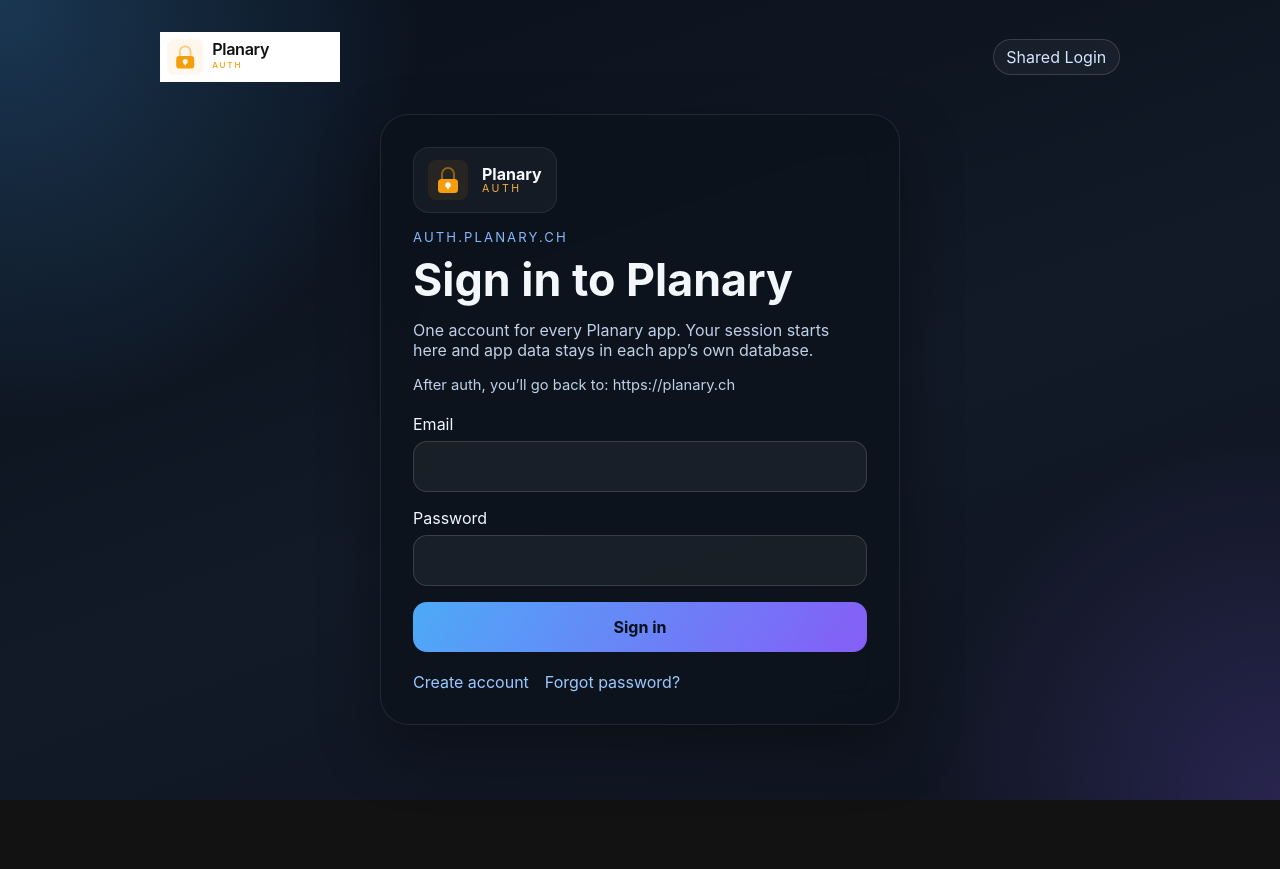
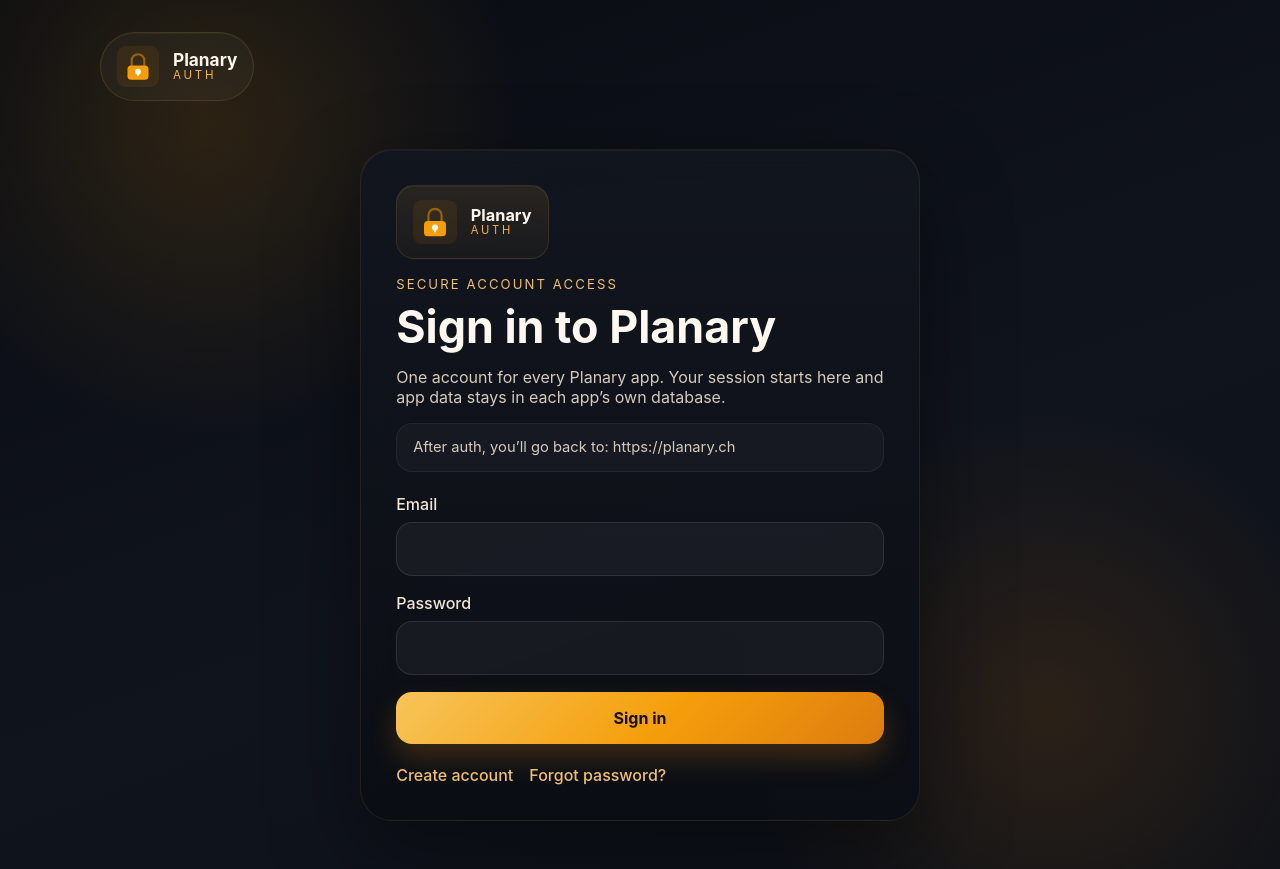
Before and after one commit to Fallka0/planary-auth, a React (Vite) app: page / in a window 1280 px wide. Before the commit the page ends 800 px from the top, so only its background shows below. Built offline with nearby package versions, Linux system fonts and the light colour scheme; no server answers.

Commit message:
Refine auth landing design

```diff
--- a/src/App.tsx
+++ b/src/App.tsx
@@ -82,9 +82,12 @@ function AuthLayout({ children }: { children: React.ReactNode }) {
     <div className="shell">
       <header className="topbar">
         <Link to="/" className="brand">
-          <img src="/planary-auth-lockup.svg" alt="Planary Auth" className="brand-lockup" />
+          <img src="/planary-auth-icon.svg" alt="" className="brand-icon" />
+          <span className="brand-copy">
+            <span className="brand-title">Planary</span>
+            <span className="brand-sub">Auth</span>
+          </span>
         </Link>
-        <span className="badge">Shared Login</span>
       </header>
       <main className="content">{children}</main>
     </div>
@@ -164,7 +167,7 @@ function AuthCard({
           <span className="card-brand-sub">Auth</span>
         </div>
       </div>
-      <p className="kicker">auth.planary.ch</p>
+      <p className="kicker">Secure account access</p>
       <h1>{heading}</h1>
       <p className="lead">
         One account for every Planary app. Your session starts here and app data stays in each app’s own database.
--- a/src/styles.css
+++ b/src/styles.css
@@ -1,11 +1,11 @@
 :root {
   color-scheme: dark;
-  font-family: Inter, ui-sans-serif, system-ui, sans-serif;
+  font-family: "SF Pro Display", "Inter", ui-sans-serif, system-ui, sans-serif;
   background:
-    radial-gradient(circle at top left, rgba(77, 171, 247, 0.25), transparent 28%),
-    radial-gradient(circle at bottom right, rgba(132, 94, 247, 0.22), transparent 24%),
-    linear-gradient(160deg, #09101b, #121a27 55%, #0f1420);
-  color: #f3f7fb;
+    radial-gradient(circle at 16% 14%, rgba(245, 158, 11, 0.18), transparent 24%),
+    radial-gradient(circle at 82% 82%, rgba(217, 119, 6, 0.18), transparent 24%),
+    linear-gradient(160deg, #090c12, #10141d 58%, #0d1118);
+  color: #f6f0e8;
 }
 
 * {
@@ -15,10 +15,14 @@
 body {
   margin: 0;
   min-height: 100vh;
+  background:
+    radial-gradient(circle at 16% 14%, rgba(245, 158, 11, 0.14), transparent 24%),
+    radial-gradient(circle at 82% 82%, rgba(217, 119, 6, 0.14), transparent 24%),
+    linear-gradient(160deg, #090c12, #10141d 58%, #0d1118);
 }
 
 a {
-  color: #9bc8ff;
+  color: #f5b340;
   text-decoration: none;
 }
 
@@ -29,36 +33,53 @@ input {
 
 .shell {
   min-height: 100vh;
-  padding: 2rem;
+  padding: 2rem 2rem 3rem;
 }
 
 .topbar {
   display: flex;
   align-items: center;
-  justify-content: space-between;
+  justify-content: flex-start;
   gap: 1rem;
-  margin: 0 auto 2rem;
-  max-width: 960px;
+  margin: 0 auto 3rem;
+  max-width: 1080px;
 }
 
 .brand {
   display: inline-flex;
   align-items: center;
+  gap: 0.9rem;
+  padding: 0.8rem 1rem;
+  border-radius: 999px;
+  background: rgba(255, 255, 255, 0.03);
+  border: 1px solid rgba(245, 179, 64, 0.14);
+  box-shadow: inset 0 1px 0 rgba(255, 255, 255, 0.04);
 }
 
-.brand-lockup {
-  display: block;
-  width: 180px;
-  max-width: 100%;
-  height: auto;
+.brand-icon {
+  width: 2.6rem;
+  height: 2.6rem;
+  flex: 0 0 auto;
 }
 
-.badge {
-  padding: 0.45rem 0.8rem;
-  border: 1px solid rgba(255, 255, 255, 0.14);
-  border-radius: 999px;
-  color: #d4e5ff;
-  background: rgba(255, 255, 255, 0.04);
+.brand-copy {
+  display: grid;
+  gap: 0.12rem;
+}
+
+.brand-title {
+  font-size: 1.08rem;
+  font-weight: 700;
+  color: #fff6ec;
+  line-height: 1;
+}
+
+.brand-sub {
+  font-size: 0.72rem;
+  letter-spacing: 0.24em;
+  text-transform: uppercase;
+  color: #f5b340;
+  line-height: 1;
 }
 
 .content {
@@ -67,12 +88,15 @@ input {
 }
 
 .card {
-  width: min(100%, 520px);
-  padding: 2rem;
-  border-radius: 28px;
-  background: rgba(12, 18, 28, 0.78);
-  border: 1px solid rgba(255, 255, 255, 0.09);
-  box-shadow: 0 24px 60px rgba(0, 0, 0, 0.35);
+  width: min(100%, 560px);
+  padding: 2.2rem;
+  border-radius: 32px;
+  background:
+    linear-gradient(180deg, rgba(18, 22, 31, 0.92), rgba(11, 14, 20, 0.94));
+  border: 1px solid rgba(245, 179, 64, 0.1);
+  box-shadow:
+    0 34px 90px rgba(0, 0, 0, 0.42),
+    inset 0 1px 0 rgba(255, 255, 255, 0.04);
   backdrop-filter: blur(18px);
 }
 
@@ -80,16 +104,17 @@ input {
   display: inline-flex;
   align-items: center;
   gap: 0.85rem;
-  margin-bottom: 1rem;
-  padding: 0.75rem 0.9rem;
-  border-radius: 16px;
-  background: rgba(255, 255, 255, 0.04);
-  border: 1px solid rgba(255, 255, 255, 0.08);
+  margin-bottom: 1.1rem;
+  padding: 0.85rem 1rem;
+  border-radius: 18px;
+  background: linear-gradient(180deg, rgba(245, 179, 64, 0.1), rgba(245, 179, 64, 0.04));
+  border: 1px solid rgba(245, 179, 64, 0.12);
+  box-shadow: inset 0 1px 0 rgba(255, 255, 255, 0.04);
 }
 
 .card-brand-icon {
-  width: 2.5rem;
-  height: 2.5rem;
+  width: 2.75rem;
+  height: 2.75rem;
   flex: 0 0 auto;
 }
 
@@ -99,14 +124,14 @@ input {
 }
 
 .card-brand-title {
-  font-size: 1rem;
+  font-size: 1.02rem;
   font-weight: 700;
-  color: #f7fbff;
+  color: #fff7ee;
   line-height: 1;
 }
 
 .card-brand-sub {
-  font-size: 0.66rem;
+  font-size: 0.7rem;
   letter-spacing: 0.24em;
   text-transform: uppercase;
   color: #f5b340;
@@ -117,7 +142,7 @@ input {
   margin: 0 0 0.75rem;
   text-transform: uppercase;
   letter-spacing: 0.16em;
-  color: #88b8f7;
+  color: #efbf72;
   font-size: 0.82rem;
 }
 
@@ -125,56 +150,71 @@ input {
   margin: 0;
   font-size: clamp(2rem, 4vw, 2.8rem);
   line-height: 1.04;
+  color: #fff8f0;
 }
 
 .lead,
 .return-to {
-  color: #bfd0e7;
+  color: #d6cabd;
 }
 
 .return-to {
-  margin-bottom: 1.25rem;
+  margin-bottom: 1.4rem;
   font-size: 0.92rem;
   overflow-wrap: anywhere;
+  padding: 0.9rem 1rem;
+  border-radius: 16px;
+  background: rgba(255, 255, 255, 0.03);
+  border: 1px solid rgba(255, 255, 255, 0.06);
 }
 
 .form {
   display: grid;
-  gap: 1rem;
+  gap: 1.05rem;
 }
 
 .form label {
   display: grid;
-  gap: 0.45rem;
-  color: #eff7ff;
+  gap: 0.5rem;
+  color: #f2e6d8;
+  font-weight: 500;
 }
 
 .form input {
-  padding: 0.9rem 1rem;
-  border-radius: 14px;
-  border: 1px solid rgba(255, 255, 255, 0.14);
-  background: rgba(255, 255, 255, 0.05);
-  color: #fff;
+  padding: 1rem 1.05rem;
+  border-radius: 16px;
+  border: 1px solid rgba(255, 255, 255, 0.1);
+  background: rgba(255, 255, 255, 0.045);
+  color: #fff8f0;
+  outline: none;
+  transition: border-color 160ms ease, box-shadow 160ms ease, background 160ms ease;
+}
+
+.form input:focus {
+  border-color: rgba(245, 179, 64, 0.58);
+  box-shadow: 0 0 0 4px rgba(245, 179, 64, 0.12);
+  background: rgba(255, 255, 255, 0.06);
 }
 
 .primary,
 .secondary {
   border: none;
-  border-radius: 14px;
-  padding: 0.95rem 1rem;
+  border-radius: 16px;
+  padding: 1rem 1.1rem;
   cursor: pointer;
-  transition: transform 160ms ease, opacity 160ms ease;
+  transition: transform 160ms ease, opacity 160ms ease, box-shadow 160ms ease;
 }
 
 .primary {
-  background: linear-gradient(120deg, #4daaf7, #855ef7);
-  color: #07101b;
+  background: linear-gradient(135deg, #f7c55a, #f59e0b 55%, #dd7c10);
+  color: #181108;
   font-weight: 700;
+  box-shadow: 0 14px 28px rgba(221, 124, 16, 0.24);
 }
 
 .secondary {
-  background: rgba(255, 255, 255, 0.08);
-  color: #eff7ff;
+  background: rgba(255, 255, 255, 0.06);
+  color: #fff6ec;
   margin-top: 1rem;
 }
 
@@ -183,9 +223,13 @@ input {
   transform: translateY(-1px);
 }
 
+.primary:hover {
+  box-shadow: 0 18px 34px rgba(221, 124, 16, 0.3);
+}
+
 .message {
-  padding: 0.85rem 1rem;
-  border-radius: 14px;
+  padding: 0.95rem 1rem;
+  border-radius: 16px;
   margin-bottom: 1rem;
 }
 
@@ -203,7 +247,12 @@ input {
   display: flex;
   flex-wrap: wrap;
   gap: 0.8rem 1rem;
-  margin-top: 1.25rem;
+  margin-top: 1.35rem;
+}
+
+.links a {
+  color: #f0bf73;
+  font-weight: 500;
 }
 
 @media (max-width: 640px) {
@@ -216,7 +265,14 @@ input {
   }
 
   .topbar {
-    align-items: flex-start;
-    flex-direction: column;
+    margin-bottom: 2rem;
+  }
+
+  .brand {
+    padding: 0.72rem 0.9rem;
+  }
+
+  .brand-title {
+    font-size: 1rem;
   }
 }
```
